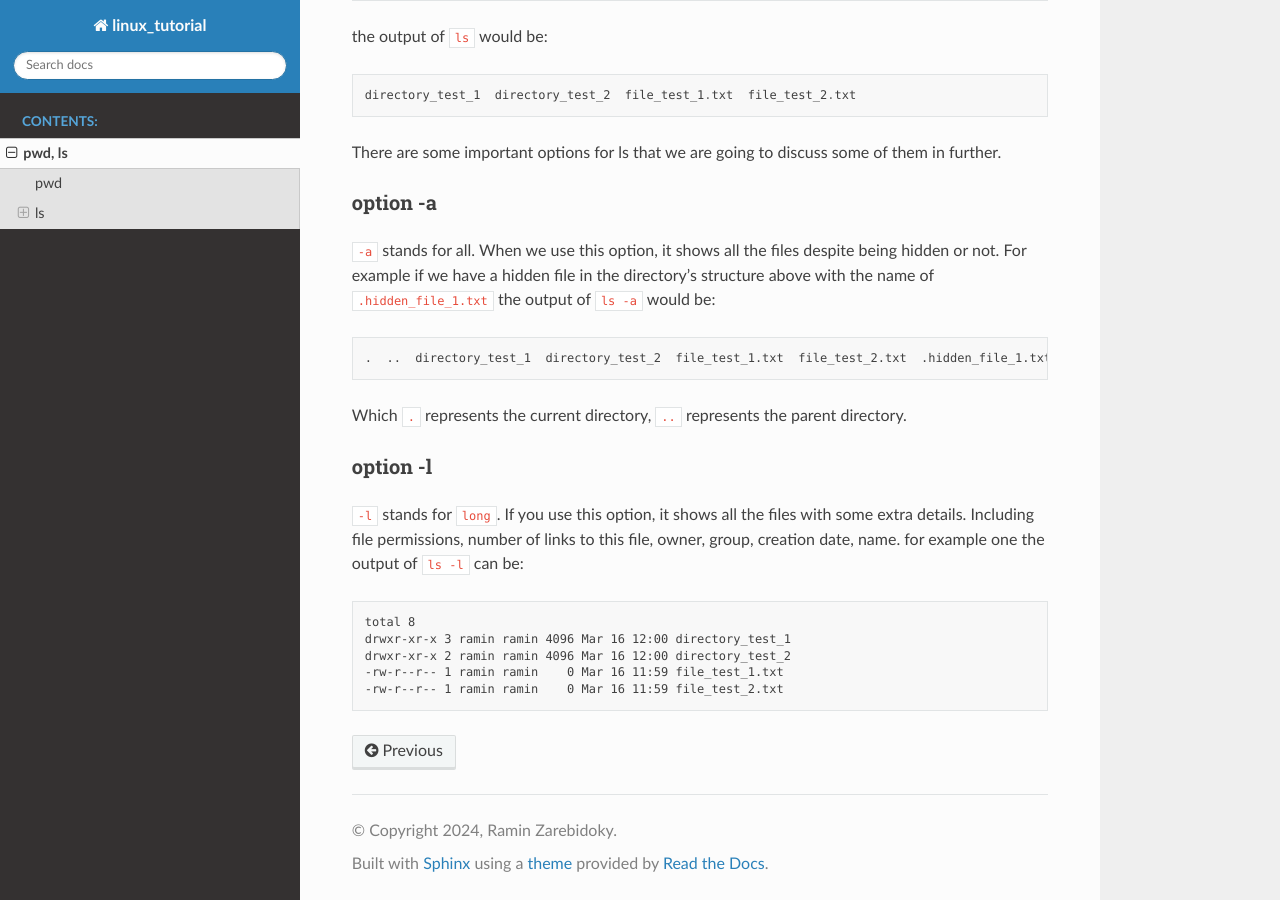
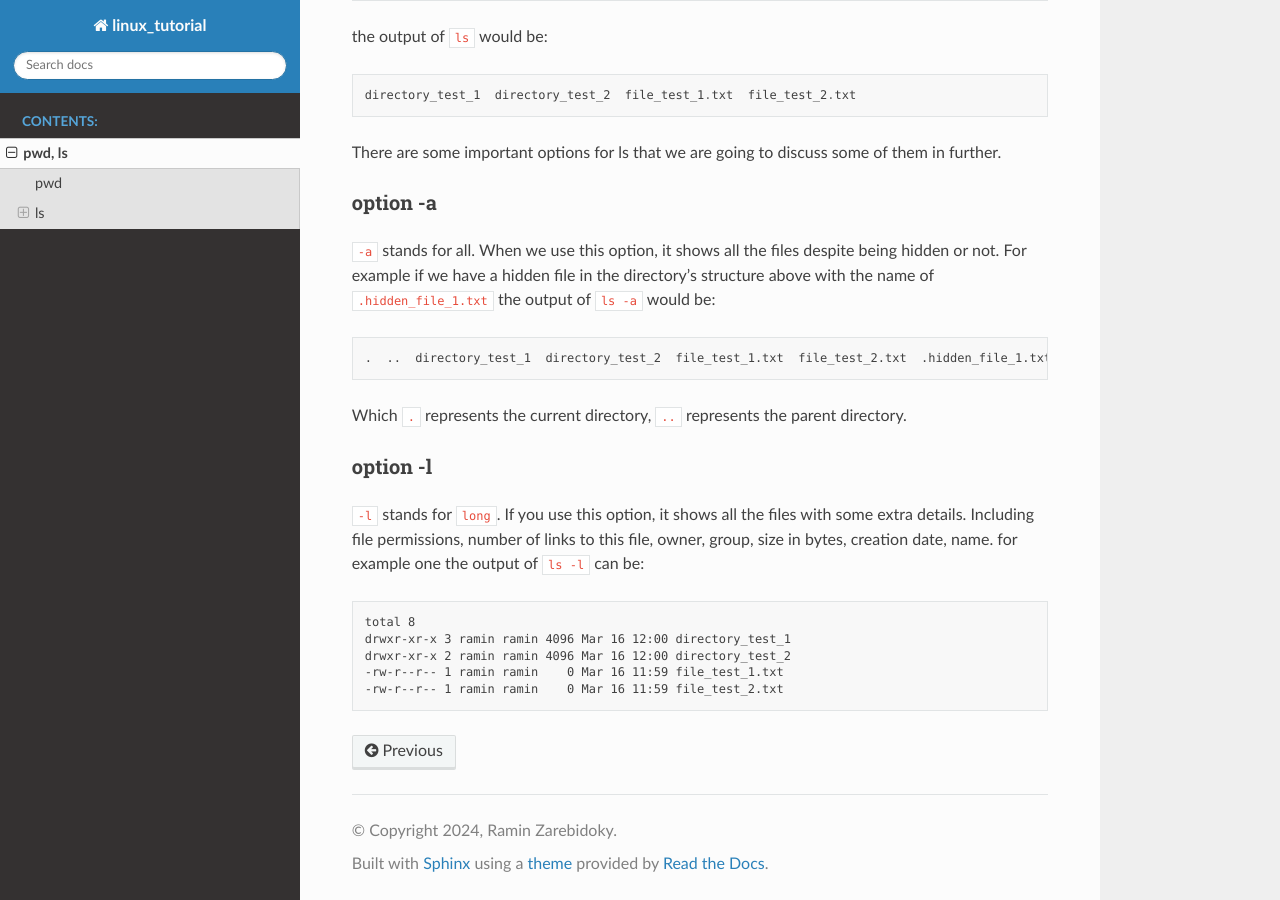
Before and after one commit to LiterallyTheOne/linux_tutorial, a Sphinx documentation site: the page built from docs/source/pwd_ls.rst, in a window 1280 px wide and 900 px high, scrolled down 805 px. Built offline with Sphinx 7.4.7 and the Read the Docs theme 2.0.0, drawn with Linux system fonts in a browser that asks for light colours.

Commit message:
Add size in bytes to the details

```diff
--- a/docs/source/pwd_ls.rst
+++ b/docs/source/pwd_ls.rst
@@ -77,7 +77,7 @@ option -l
 If you use this option, it shows all the files
 with some extra details.
 Including file permissions, number of links to this file,
-owner, group, creation date, name.
+owner, group, size in bytes, creation date, name.
 for example one the output of ``ls -l`` can be:
 
 .. code-block:: text
```
